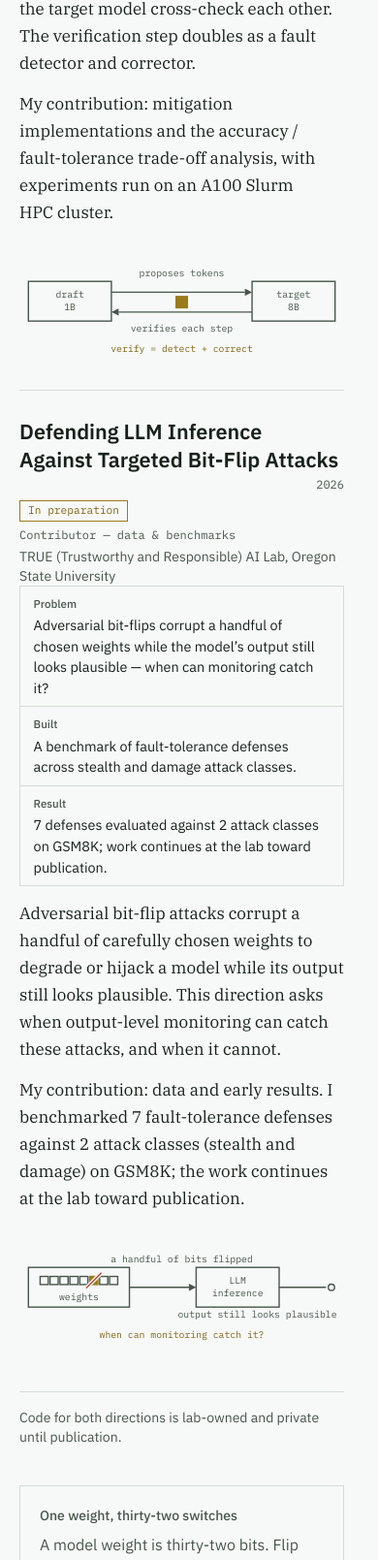
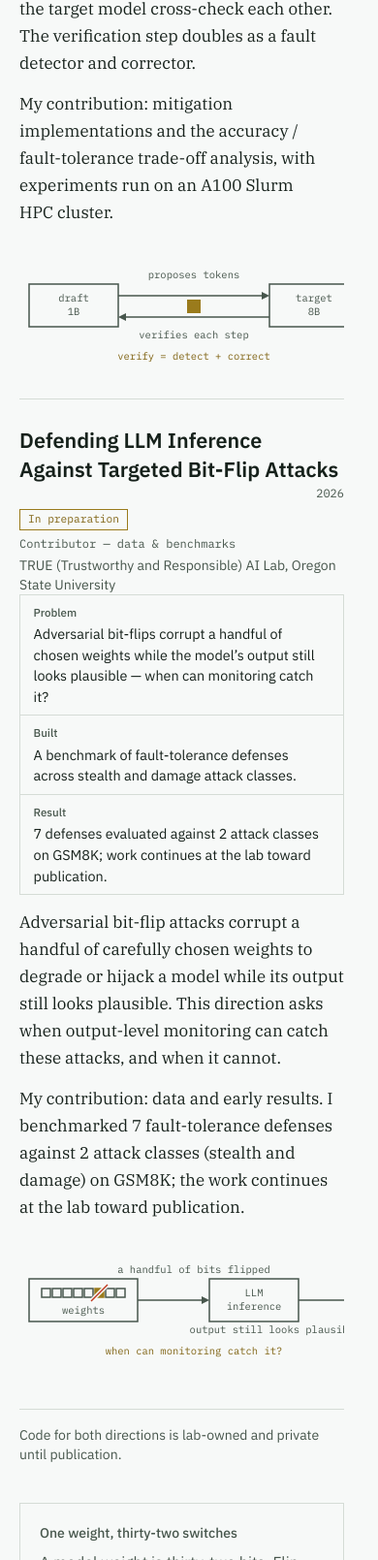
Before and after one commit to rfbert/rfbert.github.io, an Astro site: page /research in a window 390 px wide. Shown: the part 1141-2750 px from the top of the page at 97% size. Built offline with nearby package versions, Linux system fonts and the light colour scheme; Astro itself is replaced by a stand-in of ours.

Commit message:
Keep schematic labels legible on phones
The three schematics are 360-unit drawings scaled to fit their column, so
on a phone their labels rendered at roughly 6-8px — well under the site's
smallest text. Hold each drawing at 1:1 and let the figure scroll inside
its own box, so the page itself never scrolls sideways and the <title>
still carries the full text alternative either way. Modern browsers make
overflow containers keyboard-focusable on their own, so this adds no tab
stop of its own.

Also raise the architecture diagram's inner sublabel from 8 to 9, which
was below that floor even at 1:1.

Measured: smallest label 5.9px -> 9px at 320px wide, with no page-level
horizontal scroll; desktop rendering is unchanged.

```diff
--- a/src/pages/projects/index.astro
+++ b/src/pages/projects/index.astro
@@ -80,7 +80,7 @@ const scoutEvidence = [
                 {/* Architecture, not decoration: the real data flow — multi-source
                     scrape, the dedupe/rules/LLM pipeline, Postgres, and the ranked
                     kanban board — drawn in the site's schematic grammar. */}
-                <figure class="max-w-lg text-muted">
+                <figure class="schematic max-w-lg text-muted">
                   <svg viewBox="0 0 360 116" class="w-full" role="img" aria-labelledby="scout-arch-title">
                     <title id="scout-arch-title">
                       Architecture: a daily GitHub Actions job scrapes multiple sources, runs them
@@ -114,7 +114,7 @@ const scoutEvidence = [
                     <g font-family="IBM Plex Mono, monospace" font-size="10.5" fill="currentColor">
                       <text x="35" y="70" text-anchor="middle">sources</text>
                       <text x="139" y="64" text-anchor="middle">pipeline</text>
-                      <text x="139" y="78" text-anchor="middle" font-size="8">rules · LLM score</text>
+                      <text x="139" y="78" text-anchor="middle" font-size="9">rules · LLM score</text>
                       <text x="228" y="100" text-anchor="middle">Postgres</text>
                       <text x="320" y="100" text-anchor="middle">kanban</text>
                     </g>
--- a/src/pages/research/index.astro
+++ b/src/pages/research/index.astro
@@ -65,7 +65,7 @@ const rendered = await Promise.all(
             </div>
 
             {entry.id === 'targeted-bitflip-defense' && (
-              <figure class="mt-5 max-w-md text-muted">
+              <figure class="schematic mt-5 max-w-md text-muted">
                 <svg viewBox="0 0 360 130" class="w-full" role="img" aria-labelledby="bitflip-schematic-title">
                   <title id="bitflip-schematic-title">
                     Schematic: an attacker flips a handful of chosen weight bits, the model’s
@@ -109,7 +109,7 @@ const rendered = await Promise.all(
             )}
 
             {entry.id === 'cross-scale-resilience' && (
-              <figure class="mt-5 max-w-md text-muted">
+              <figure class="schematic mt-5 max-w-md text-muted">
                 <svg viewBox="0 0 360 130" class="w-full" role="img" aria-labelledby="schematic-title">
                   <title id="schematic-title">
                     Schematic: a small draft model and the large target model cross-check each other;
--- a/src/styles/global.css
+++ b/src/styles/global.css
@@ -128,6 +128,18 @@ p {
   opacity: 1;
 }
 
+/* Schematic figures: a 360-unit drawing scaled to a phone renders its labels
+   at ~6-8px, under the site's smallest text. Hold the drawing at 1:1 and let
+   the figure scroll inside its own box instead — the page never scrolls
+   sideways, and the <title> carries the full text alternative regardless.
+   Modern browsers make overflow containers keyboard-focusable on their own. */
+.schematic {
+  overflow-x: auto;
+}
+.schematic > svg {
+  min-width: 360px;
+}
+
 /* Ledger digits tick discretely — change is steps() because bits are. */
 .ledger-tick {
   transition: color 0s;
```
